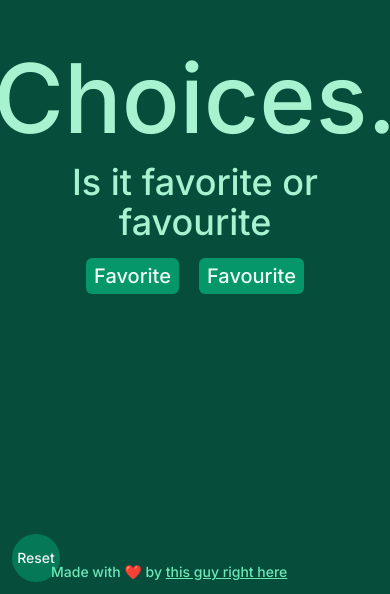
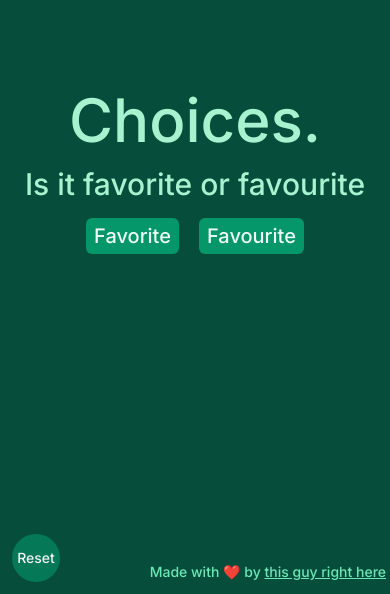
Before and after one commit to TheEskhaton/choices, a Next.js app: page / in a window 390 px wide. Shown: the part 250-844 px from the top of the page. Built offline with nearby package versions, Linux system fonts and the light colour scheme.

Commit message:
Mobile fixes

```diff
--- a/components/TwoChoices.js
+++ b/components/TwoChoices.js
@@ -14,7 +14,9 @@ const TwoChoices = ({
   return (
     <>
       <animated.div style={animateStyle}>
-        <h1 className={`text-${colorContext.color}-200 h-full text-4xl`}>
+        <h1
+          className={`text-${colorContext.color}-200 h-full sm:text-4xl text-3xl`}
+        >
           {question}
         </h1>
       </animated.div>
--- a/pages/index.js
+++ b/pages/index.js
@@ -65,7 +65,11 @@ export default function Home() {
             className={`bg-${color}-900 text-center flex justify-center space-y-4 flex-col items-center h-full`}
           >
             <animated.div style={transitions[0].props}>
-              <h1 className={`text-${color}-200 h-full text-8xl`}>{heading}</h1>
+              <h1 className={`text-${color}-200 h-full sm:text-8xl text-6xl`}>
+
+                {heading}
+
+              </h1>
             </animated.div>
             {currentStep === 0 && (
               <TwoChoices
@@ -117,7 +121,7 @@ export default function Home() {
           Reset
         </button>
         <div
-          className={`text-sm text-${color}-300 mb-3 absolute bottom-0 left-1/2 -ml-36`}
+          className={`text-sm text-${color}-300 mb-3 absolute bottom-0 sm:left-1/2 sm:-ml-36 right-1`}
         >
           Made with ❤️ by{" "}
           <a
```
